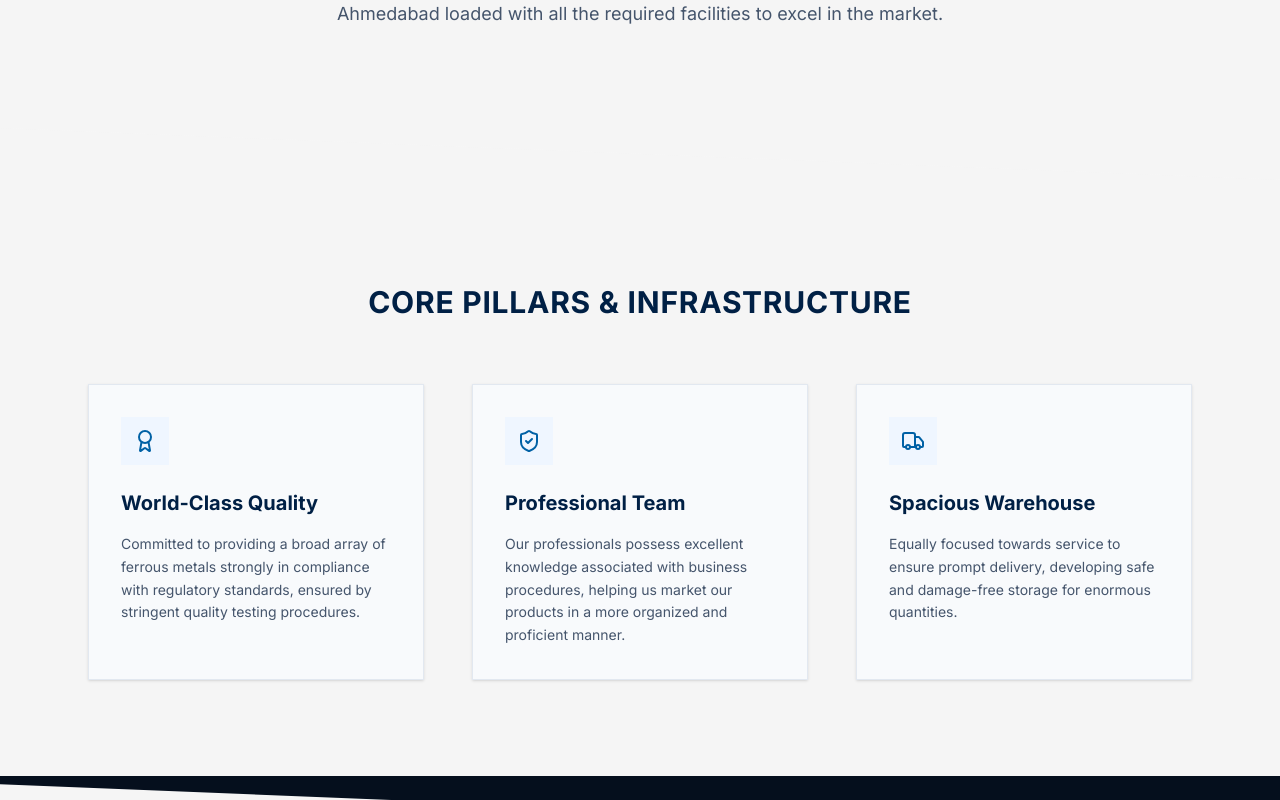
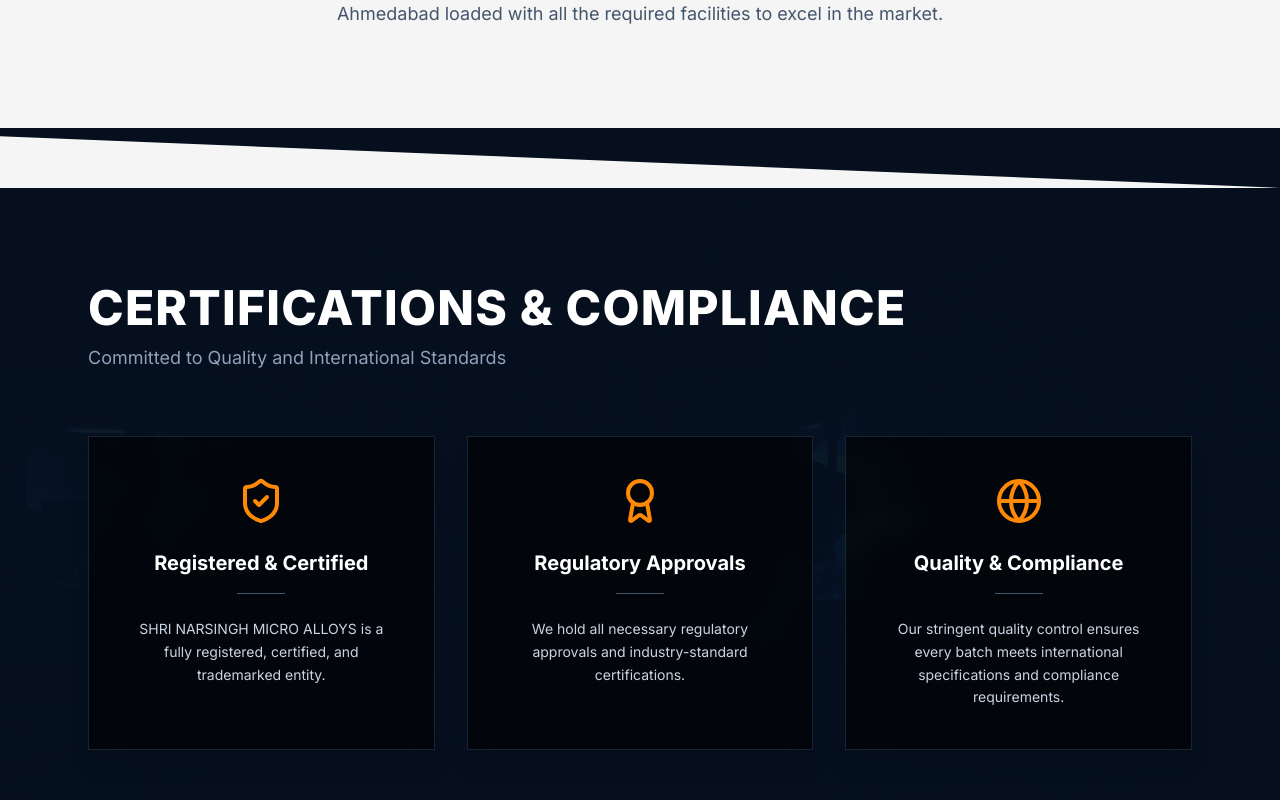
Before and after one commit to loudmouthagency01-bit/FerroFineAlloys, a Next.js app: page / in a window 1280 px wide. Shown: the part 1100-1900 px from the top of the page. Built offline with nearby package versions, Linux system fonts and the light colour scheme.

Commit message:
Remove redundant Core Pillars section

```diff
--- a/src/app/page.tsx
+++ b/src/app/page.tsx
@@ -67,52 +67,6 @@ export default function Home() {
         </p>
       </section>
 
-      {/* SVG Angled Divider */}
-      <div className="w-full overflow-hidden leading-[0] rotate-180">
-        <svg className="relative block w-[calc(100%+1.3px)] h-[40px] md:h-[60px]" xmlns="http://www.w3.org/2000/svg" preserveAspectRatio="none" viewBox="0 0 1200 120">
-            <path d="M1200 120L0 16.48V0h1200v120z" className="fill-[var(--color-background)]"></path>
-        </svg>
-      </div>
-
-      {/* Core Pillars Grid */}
-      <section className="bg-[var(--color-background)] py-24">
-        <div className="max-w-6xl mx-auto px-6">
-          <h2 className="text-3xl font-bold text-center text-[var(--color-primary)] mb-16 uppercase tracking-wide">{t("home.core_pillars")}</h2>
-          <div className="grid grid-cols-1 md:grid-cols-3 gap-12">
-
-            <div className="flex flex-col items-start border border-slate-200 dark:border-slate-800 p-8 hover:border-[var(--color-secondary)] transition-colors bg-slate-50 dark:bg-slate-900 shadow-sm hover:shadow-md">
-              <div className="w-12 h-12 bg-blue-50 dark:bg-blue-900/20 flex items-center justify-center mb-6 text-[var(--color-secondary)]">
-                <Award className="w-6 h-6" />
-              </div>
-              <h4 className="text-xl font-bold text-[var(--color-primary)] mb-4">{t("home.world_class_quality")}</h4>
-              <p className="text-slate-600 dark:text-slate-400 leading-relaxed text-sm">
-                {t("home.quality_desc")}
-              </p>
-            </div>
-
-            <div className="flex flex-col items-start border border-slate-200 dark:border-slate-800 p-8 hover:border-[var(--color-secondary)] transition-colors bg-slate-50 dark:bg-slate-900 shadow-sm hover:shadow-md">
-              <div className="w-12 h-12 bg-blue-50 dark:bg-blue-900/20 flex items-center justify-center mb-6 text-[var(--color-secondary)]">
-                <ShieldCheck className="w-6 h-6" />
-              </div>
-              <h4 className="text-xl font-bold text-[var(--color-primary)] mb-4">{t("home.professional_team")}</h4>
-              <p className="text-slate-600 dark:text-slate-400 leading-relaxed text-sm">
-                {t("home.team_desc")}
-              </p>
-            </div>
-
-            <div className="flex flex-col items-start border border-slate-200 dark:border-slate-800 p-8 hover:border-[var(--color-secondary)] transition-colors bg-slate-50 dark:bg-slate-900 shadow-sm hover:shadow-md">
-              <div className="w-12 h-12 bg-blue-50 dark:bg-blue-900/20 flex items-center justify-center mb-6 text-[var(--color-secondary)]">
-                <Truck className="w-6 h-6" />
-              </div>
-              <h4 className="text-xl font-bold text-[var(--color-primary)] mb-4">{t("home.spacious_warehouse")}</h4>
-              <p className="text-slate-600 dark:text-slate-400 leading-relaxed text-sm">
-                {t("home.warehouse_desc")}
-              </p>
-            </div>
-
-          </div>
-        </div>
-      </section>
 
       {/* SVG Angled Divider */}
       <div className="w-full overflow-hidden leading-[0]">
```
